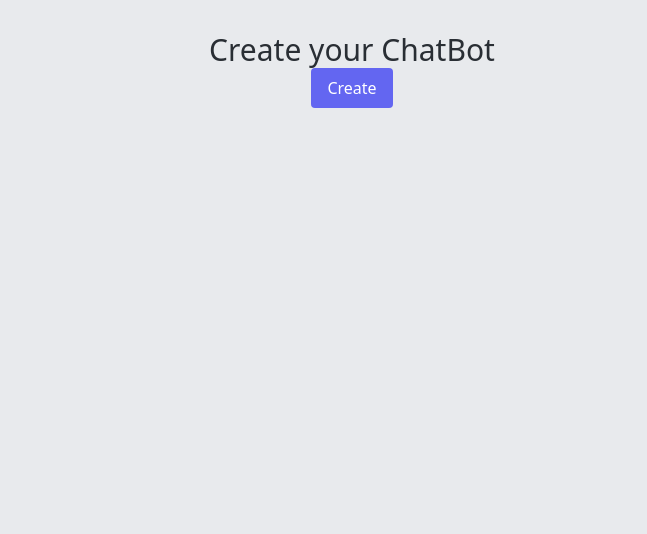
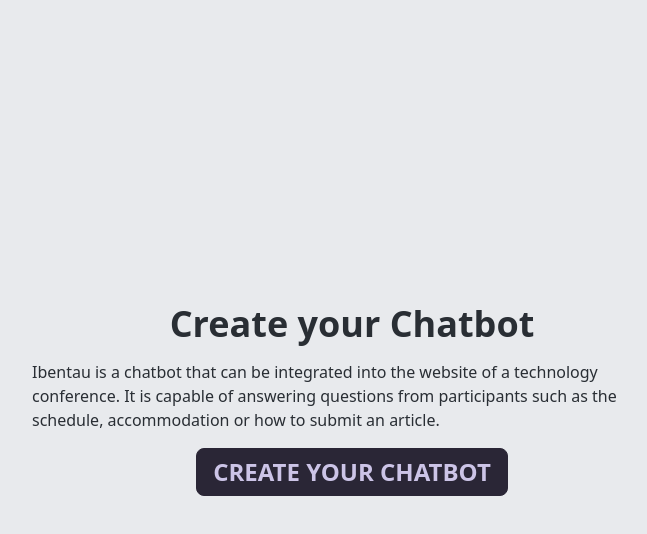
Before and after one commit to Ibentau/front-admin, a SvelteKit app: page / in a window 1280 px wide. Shown: the top 534 px of the page, without its empty margins (288-935 px from the left). Built offline with nearby package versions, Linux system fonts and the light colour scheme.

Commit message:
fin de la seance 07/02/2023

```diff
--- a/src/routes/+page.svelte
+++ b/src/routes/+page.svelte
@@ -1,8 +1,13 @@
-<div class="flex flex-col items-center my-8">
-  <h1 class="text-3xl font-medium">Create your ChatBot</h1>
+<div class="flex flex-col justify-center items-center h-screen w-1/2 mx-auto">
+  <h1 class="text-4xl font-bold m-4">Create your Chatbot</h1>
+  <span
+    >Ibentau is a chatbot that can be integrated into the website of a
+    technology conference. It is capable of answering questions from
+    participants such as the schedule, accommodation or how to submit an
+    article.</span
+  >
   <button
     on:click={() => (window.location.href = "/creationChatbot")}
-    class="bg-indigo-500 hover:bg-indigo-700 text-white font-medium py-2 px-4 rounded"
-    >Create</button
+    class="btn text-2xl m-4">Create your Chatbot</button
   >
 </div>
--- a/src/routes/creationChatbot/+page.svelte
+++ b/src/routes/creationChatbot/+page.svelte
@@ -19,11 +19,11 @@
       />
     </div>
     <div class="mt-4">
-      <label>
+      <label class="flex items-center">
         Theme color :
-        <input type="color" bind:value={color} class="hidden rounded-full" />
+        <input type="color" bind:value={color} class="hidden " />
         <span
-          class="rounded-full w-8 h-8 border-gray-500 border inline-block"
+          class="rounded-full w-8 h-8 border-gray-500 border inline-block mx-4 "
           style="background-color: {color};"
         />
       </label>
--- /dev/null
+++ b/src/routes/creationChatbot/finish/+page.svelte
@@ -0,0 +1,17 @@
+<script>
+  import Step from "$lib/Step.svelte";
+  import DownloadJSON from "$lib/DownloadJSON.svelte";
+</script>
+
+<div class="flex flex-wrap h-screen justify-center content-center ">
+  <div class="flex flex-col items-center justify-center">
+    <h1 class="text-4xl font-bold m-4 ">Finished !</h1>
+    <span class="m-4"
+      >That's it, you can download your JSON config file to deploy your Chatbot</span
+    >
+    <DownloadJSON />
+  </div>
+  <div class="m-12">
+    <Step currentstep={3} />
+  </div>
+</div>
--- a/src/routes/creationChatbot/infos/+page.svelte
+++ b/src/routes/creationChatbot/infos/+page.svelte
@@ -41,7 +41,11 @@
     </div>
 
     <br />
-    <button class="btn">Next</button>
+    <button
+      class="btn mt-4"
+      on:click={() => (window.location.href = "/creationChatbot/finish")}
+      >Next</button
+    >
   </div>
   <div class="m-12">
     <Step currentstep={2} />
```
